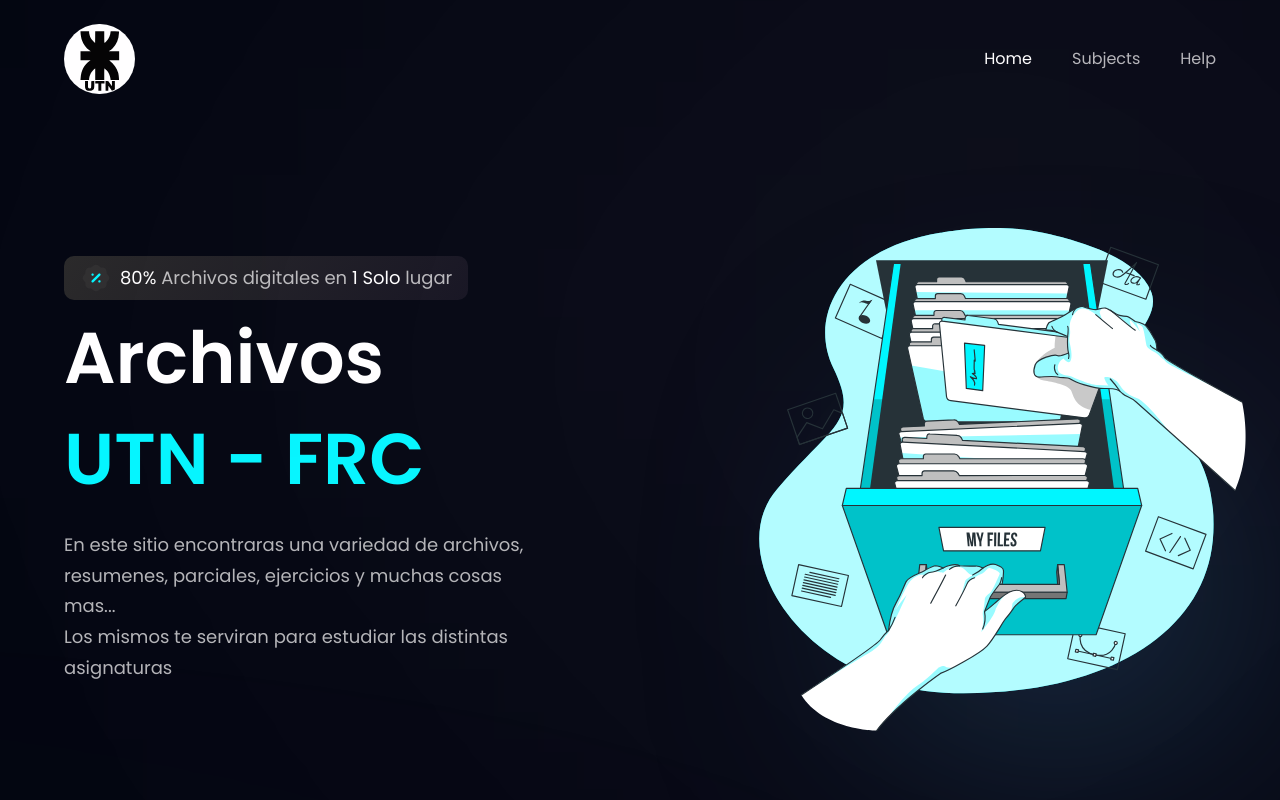
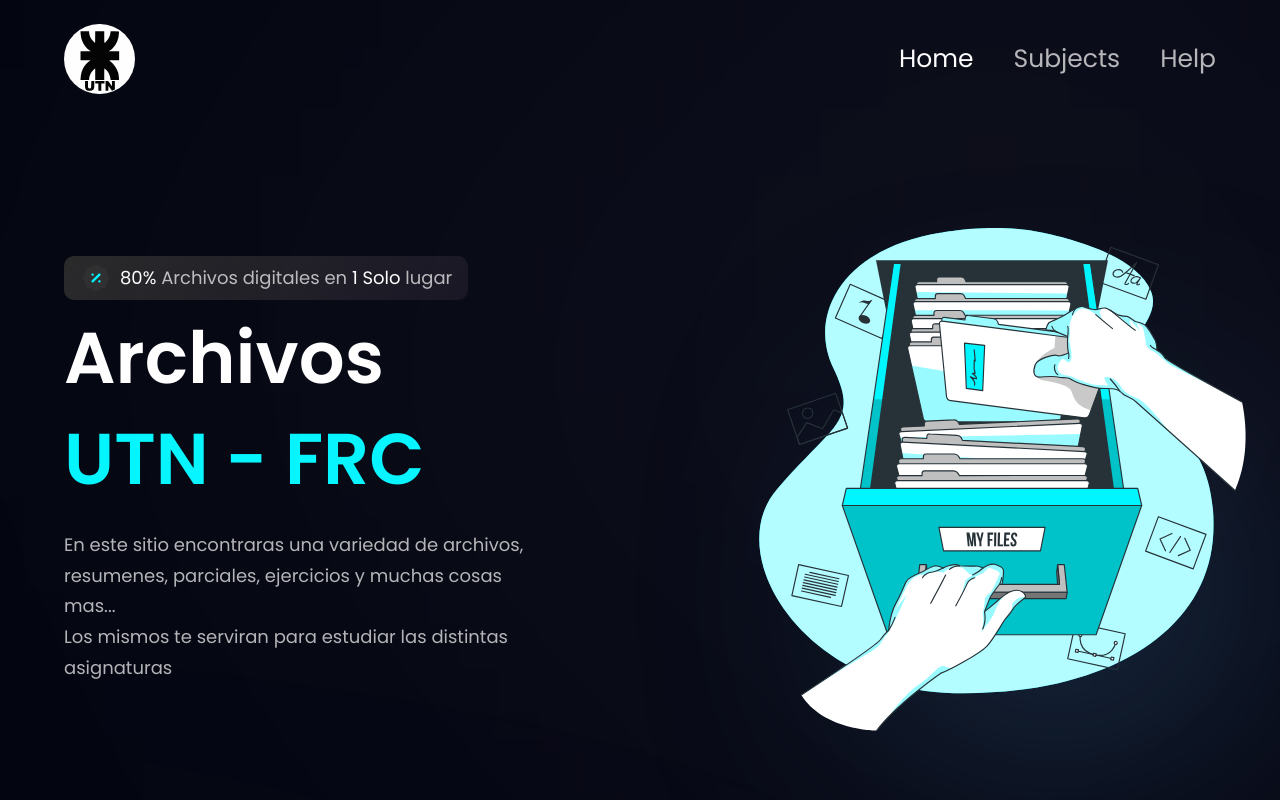
Before and after one commit to TriaDevs/Web_UTN.frc, a React (Vite) app: page / in a window 1280 px wide. Shown: the top 800 px of the page. Built offline with nearby package versions, Linux system fonts and the light colour scheme.

Commit message:
Edit px navbar

```diff
--- a/src/components/Navbar.jsx
+++ b/src/components/Navbar.jsx
@@ -15,7 +15,7 @@
         {navLinks.map((nav, index) => (
           <li
             key={nav.id}
-            className={`font-poppins font-normal cursor-pointer text-[16px] ${
+            className={`font-poppins font-normal cursor-pointer text-[25px] ${
               active === nav.title ? "text-white" : "text-dimWhite"
             } ${index === navLinks.length - 1 ? "mr-0" : "mr-10"}`}
             onClick={() => setActive(nav.title)}
```
